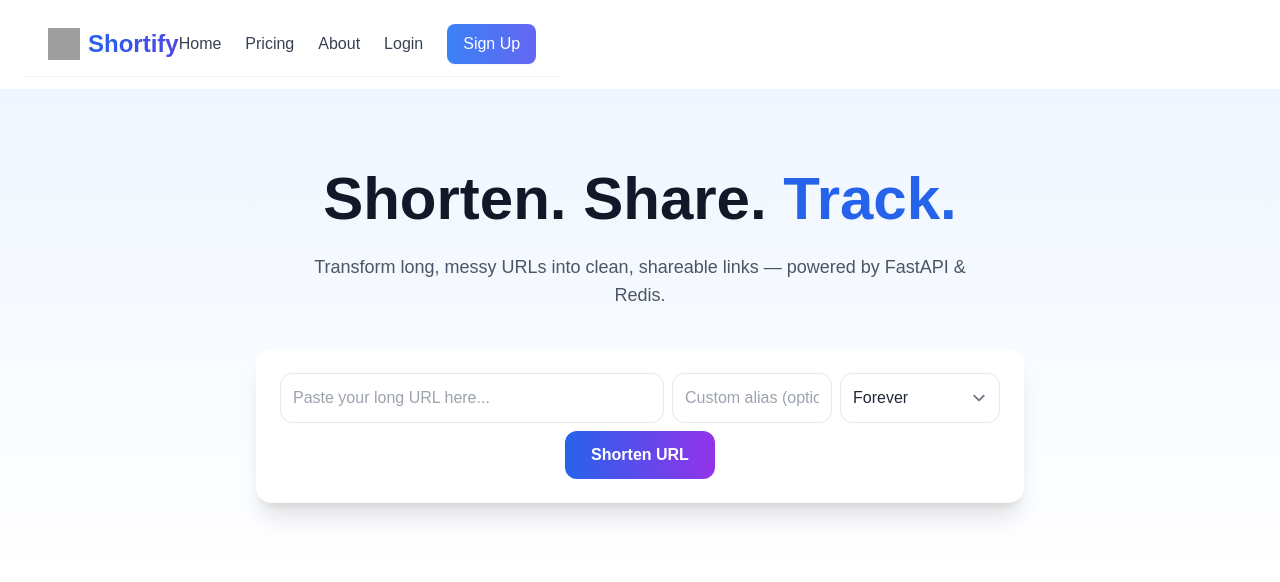
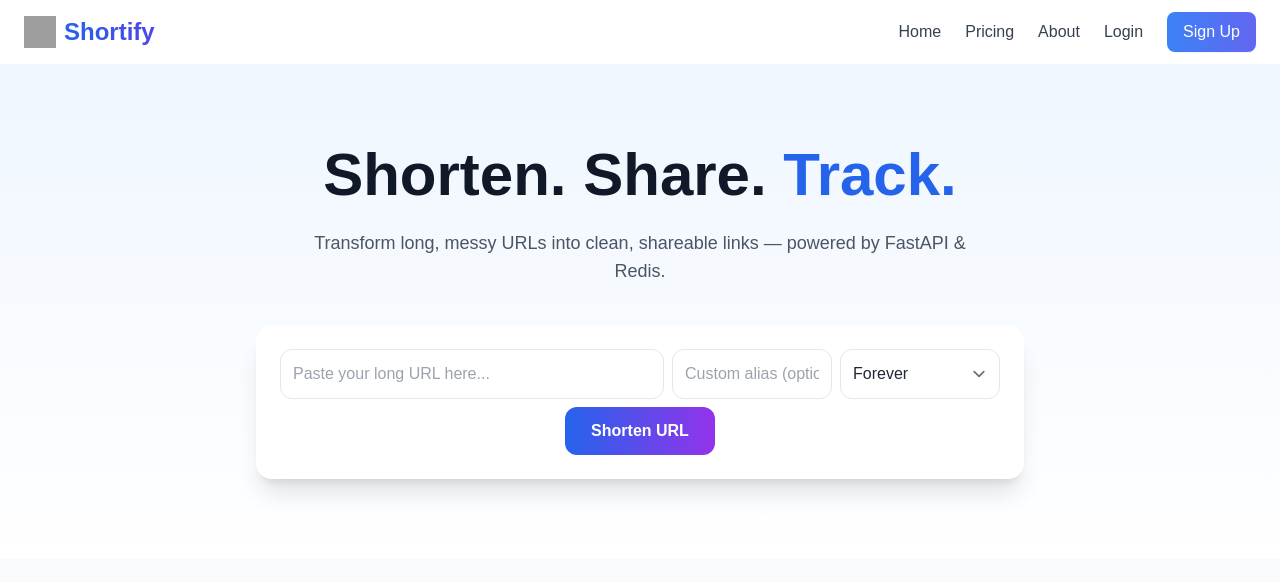
Before and after one commit to sk3577311/Pro_URL_Shortener, a FastAPI app: page / in a window 1280 px wide. Shown: the top 582 px of the page. Run offline with FastAPI, Linux system fonts and the light colour scheme; some libraries are stand-ins or nearby versions; grey boxes are pictures that could not be loaded.

Commit message:
15/10/2025 16

```diff
--- a/templates/base.html
+++ b/templates/base.html
@@ -21,15 +21,15 @@
 <body class="antialiased text-gray-800 bg-gray-50 flex flex-col min-h-screen">
 
   <!-- NAVBAR -->
-  <header class="bg-white shadow">
-    <div class="container mx-auto px-6 py-3 flex items-center justify-between">
+  <!-- <header class="bg-white shadow">
+    <div class="container mx-auto px-6 py-3 flex items-center justify-between"> -->
       <!-- Navbar -->
       <nav class="bg-white border-b border-gray-100 sticky top-0 z-50">
         <div class="max-w-7xl mx-auto flex items-center justify-between px-6 py-3">
 
           <!-- Left: Logo + Brand -->
           <a href="/" class="flex items-center gap-2">
-            <img src="{{ url_for('static', path='images/logo.png') }}" alt="Shortify Logo" class="w-8 h-8">
+            <img src="{{ url_for('static', path='img/logo.png') }}" alt="Shortify Logo" class="w-8 h-8">
             <span class="text-2xl font-bold bg-gradient-to-r from-blue-600 to-indigo-600 text-transparent bg-clip-text">
               Shortify
             </span>
@@ -56,8 +56,8 @@
           ☰
         </button>
       </div>
-    </div>
-  </header>
+    <!-- </div>
+  </header> -->
 
   <main class="flex-grow">
     {% block content %}{% endblock %}
```
